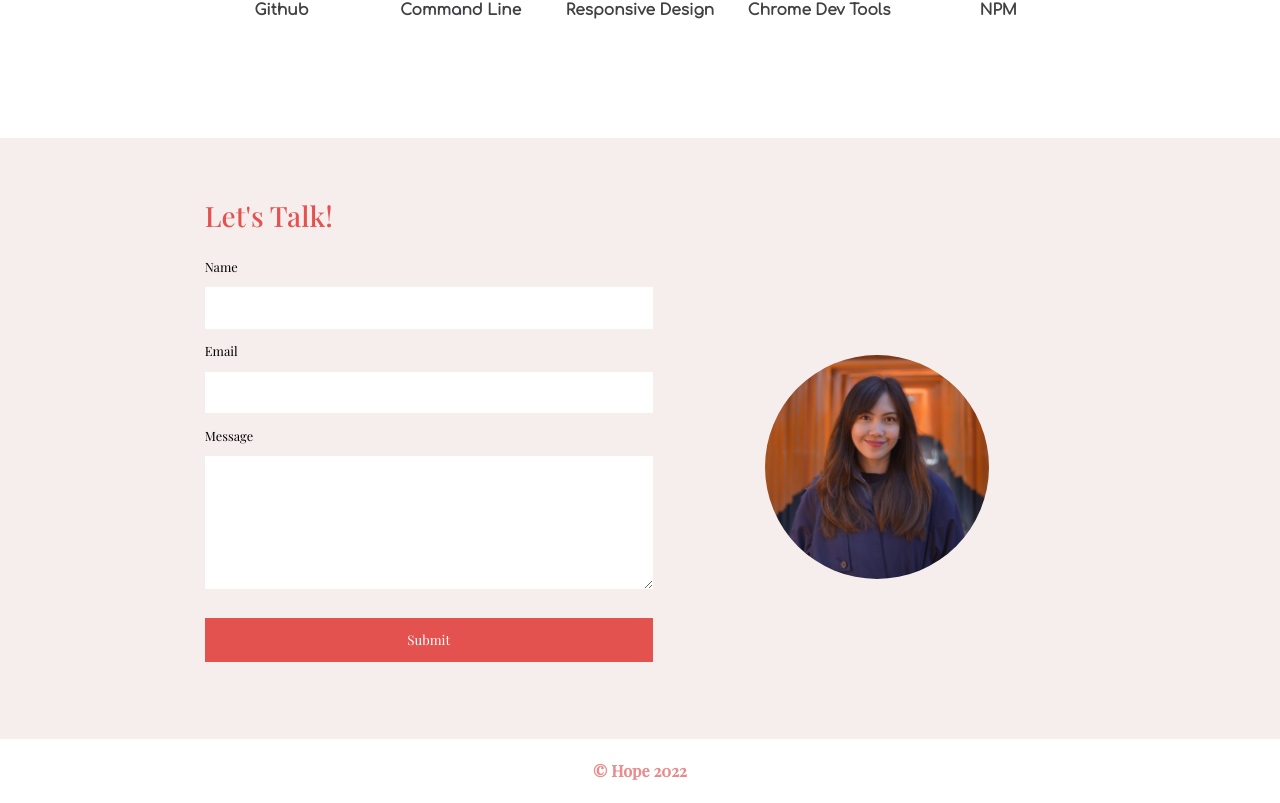
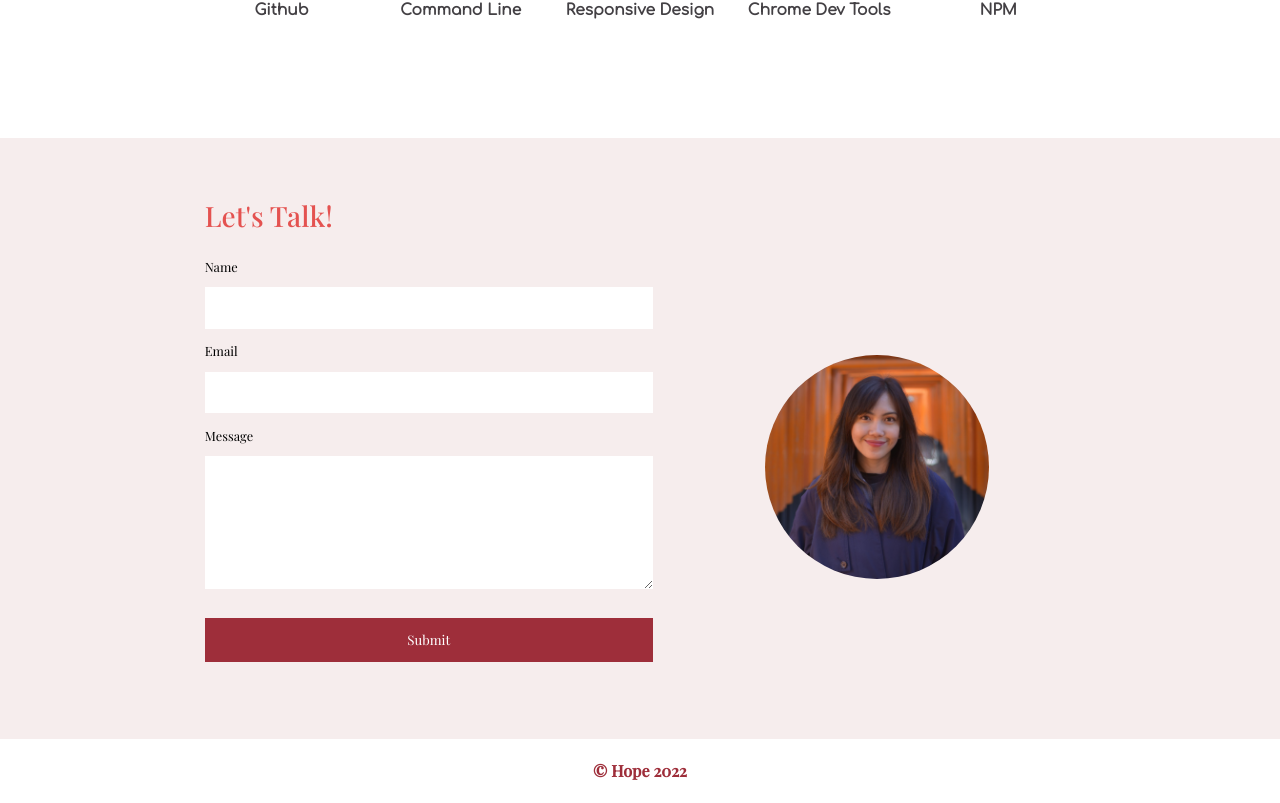
Before and after one commit to jezraelhope/Portfolio, a React (Create React App) app: page / in a window 1280 px wide. Shown: the part 2910-3713 px from the top of the page. Built offline with nearby package versions, Linux system fonts and the light colour scheme; a web font is replaced by a local one.

Commit message:
fix contrast

```diff
--- a/src/Styles/contact.css
+++ b/src/Styles/contact.css
@@ -1,6 +1,6 @@
 .contact-container {
-	background-color: #AD59591C;
-	padding: 2em .8em;
+  background-color: #ad59591c;
+  padding: 2em 0.8em;
 }
 
 .lets-talk {
@@ -17,13 +17,13 @@
 }
 
 .form-group label {
-	font-size: .8em;
+  font-size: 0.8em;
   /* font-family: 'Comfortaa', serif; */
 }
 
 .text-field {
-	margin: .3em 0;
-	padding: 1em .5em;
+  margin: 0.3em 0;
+  padding: 1em 0.5em;
   border: none;
 }
 
@@ -46,11 +46,11 @@
 }
 
 .submit {
-	background-color: #e45250;
+  background-color: #9e2e3a;
   border: none;
   color: white;
   font-family: "Playfair Display", sans-serif;
-	padding: 1em .5em;
+  padding: 1em 0.5em;
 }
 
 .me-and-socials {
@@ -74,11 +74,10 @@
 .socials-container img {
   height: 20px;
   width: 20px;
-	margin: 0 .5em;
+  margin: 0 0.5em;
 }
 
-
-@media screen and (min-width:768px) {
+@media screen and (min-width: 768px) {
   .contact-container {
     width: 100%;
   }
@@ -104,10 +103,11 @@
     width: 97%;
   }
 
-	.text-field, .submit {
+  .text-field,
+  .submit {
     margin: 1em 0;
     border: none;
-		padding: 1em .5em;
+    padding: 1em 0.5em;
     width: 100%;
   }
 
@@ -121,5 +121,4 @@
     height: 30px;
     width: 30px;
   }
-
 }
--- a/src/Styles/footer.css
+++ b/src/Styles/footer.css
@@ -1,11 +1,11 @@
 footer {
-	color: #E88D8D;
-	font-size: .7em;
+  color: #9e2e3a;
+  font-size: 0.7em;
   text-align: center;
-	margin: .5em auto;
+  margin: 0.5em auto;
 }
 
-@media screen and (min-width:768px) {
+@media screen and (min-width: 768px) {
   footer {
     font-size: 1em;
     padding: 1em;
```
Lines whose indentation alone changed are shown as unchanged.
